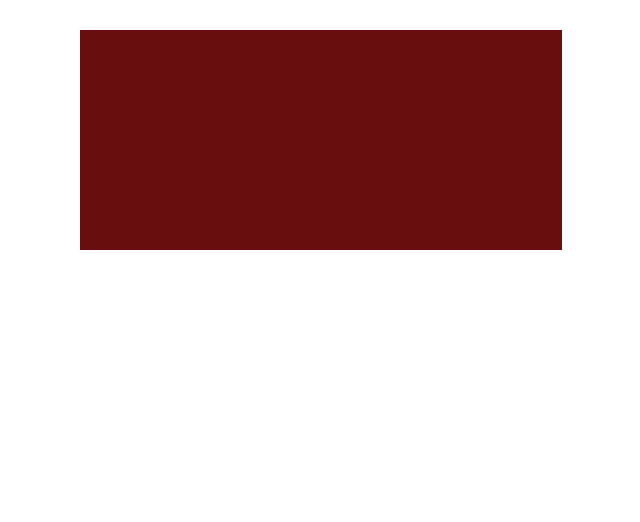
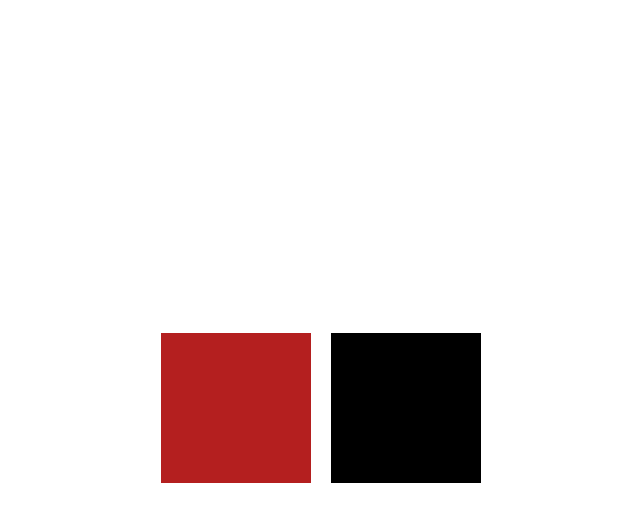
Before and after one commit to Jenniferkss/progresso-html, a plain HTML site: page pages/atividades.html in a window 1280 px wide. Shown: the whole page, without its empty margins (319-959 px from the left). Drawn offline with Linux system fonts and the light colour scheme.

Commit message:
Resolve atividade 02

```diff
--- a/assets/styles/atividades.css
+++ b/assets/styles/atividades.css
@@ -1,8 +1,18 @@
-.Teste {
-    width: 35%;
-    height: 180px;
-    background-color: rgb(105, 14, 14);
-    margin: 0 auto 20px;
-    padding: 20px;
-    margin-top: 30px;
-};
+
+.quadrado {
+    height: 100vh;
+    display: flex;
+    justify-content: center;
+    align-items: center;
+    gap:20px
+}
+.q1 {
+    width: 150px;
+    height: 150px;
+    background-color: rgb(180, 31, 31);
+}
+.q2{
+    width: 150px;
+    height: 150px;
+    background-color: black;
+}
--- a/pages/atividades.html
+++ b/pages/atividades.html
@@ -7,7 +7,10 @@
     <link rel="stylesheet" href="../assets/styles/atividades.css">
 </head>
 <body>
-    <div class = "Teste">
+    <div class = "quadrado">
+        <div class ="q1"></div>
+        <div class = "q2"></div>
+        </div>
     </div>
 </body>
 </html>
```
